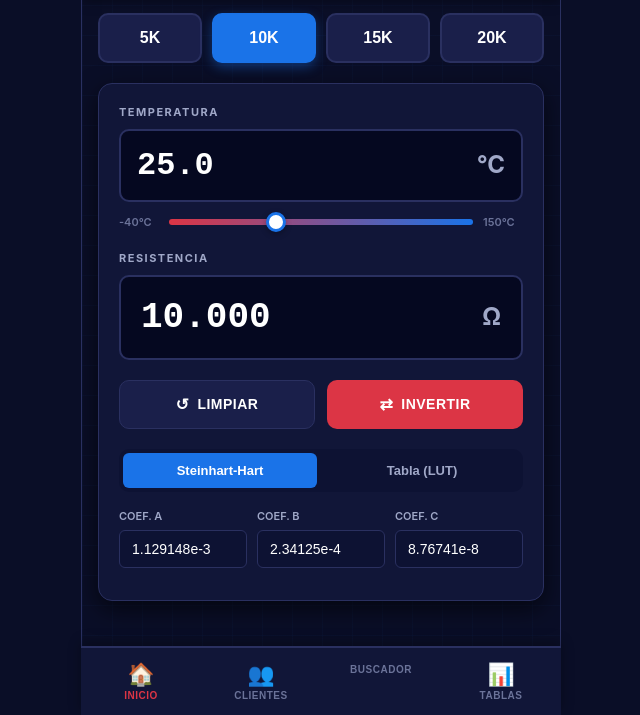
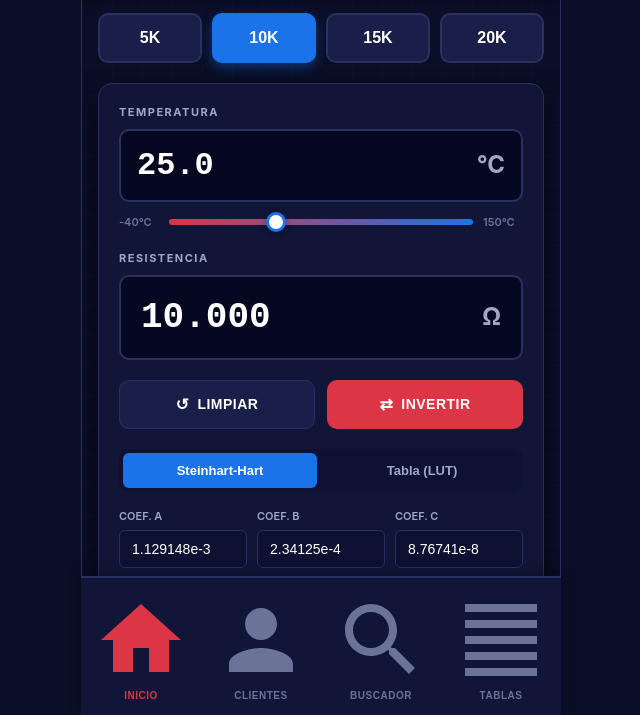
Before and after one commit to walterpopoff-cmd/TT-Termistor-2.0, a plain HTML site: page index.html in a window 1280 px wide. Shown: the part 85-800 px from the top of the page, without its empty margins (319-959 px from the left). Drawn offline with Linux system fonts and the light colour scheme.

Commit message:
Update index.html

```diff
--- a/index.html
+++ b/index.html
@@ -334,22 +334,31 @@
   <!-- BARRA DE NAVEGACIÓN INFERIOR -->
 <nav class="bottom-nav">
     <button class="nav-btn active" data-view="view-inicio">
-            <span class="nav-icon">🏠</span>
+        <svg class="nav-icon" viewBox="0 0 24 24" fill="currentColor">
+            <path d="M10 20v-6h4v6h5v-8h3L12 3 2 12h3v8z"/>
+        </svg>
         <span class="nav-label">Inicio</span>
     </button>
     <button class="nav-btn" data-view="view-clientes">
-            <span class="nav-icon">👥</span>
+        <svg class="nav-icon" viewBox="0 0 24 24" fill="currentColor">
+            <path d="M12 12c2.21 0 4-1.79 4-4s-1.79-4-4-4-4 1.79-4 4 1.79 4 4 4zm0 2c-2.67 0-8 1.34-8 4v2h16v-2c0-2.66-5.33-4-8-4z"/>
+        </svg>
         <span class="nav-label">Clientes</span>
     </button>
     <button class="nav-btn" data-view="view-buscar">
-            <span class="nav-icon"></span>
+        <svg class="nav-icon" viewBox="0 0 24 24" fill="currentColor">
+            <path d="M15.5 14h-.79l-.28-.27C15.41 12.59 16 11.11 16 9.5 16 5.91 13.09 3 9.5 3S3 5.91 3 9.5 5.91 16 9.5 16c1.61 0 3.09-.59 4.23-1.57l.27.28v.79l5 4.99L20.49 19l-4.99-5zm-6 0C7.01 14 5 11.99 5 9.5S7.01 5 9.5 5 14 7.01 14 9.5 11.99 14 9.5 14z"/>
+        </svg>
         <span class="nav-label">Buscador</span>
     </button>
     <button class="nav-btn" data-view="view-tablas">
-            <span class="nav-icon">📊</span>
+        <svg class="nav-icon" viewBox="0 0 24 24" fill="currentColor">
+            <path d="M3 3h18v2H3V3zm0 4h18v2H3V7zm0 4h18v2H3v-2zm0 4h18v2H3v-2zm0 4h18v2H3v-2z"/>
+        </svg>
         <span class="nav-label">Tablas</span>
     </button>
 </nav>
+
 
     <!-- JavaScript -->
     <script src="app.js"></script>
```
Lines whose indentation alone changed are shown as unchanged.
